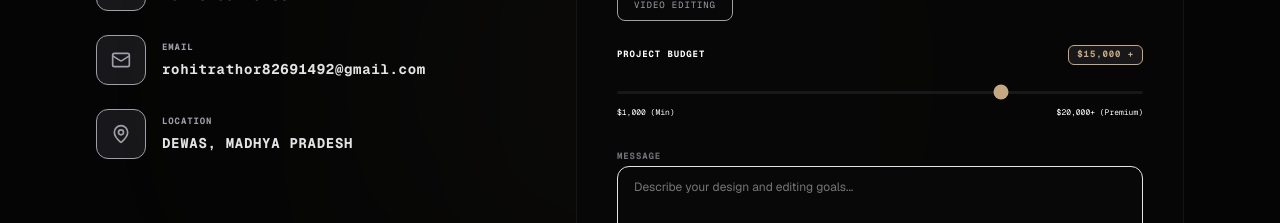
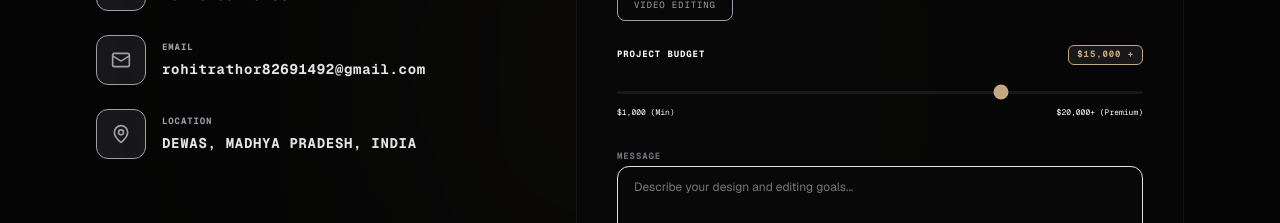
Before and after one commit to rohitrathor82691492-sys/rohit-portfolio, a Next.js app: page / in a window 1280 px wide. Shown: the part 8000-8223 px from the top of the page. Built offline with nearby package versions, Linux system fonts and the light colour scheme; a web font is replaced by a local one.

Commit message:
Update all remaining location references to Dewas, Madhya Pradesh, India

```diff
--- a/src/components/ContactForm.tsx
+++ b/src/components/ContactForm.tsx
@@ -95,7 +95,7 @@ export default function ContactForm() {
               </div>
               <div className="space-y-1 font-mono">
                 <div className="text-[9px] tracking-widest text-zinc-650 uppercase font-bold">LOCATION</div>
-                <div className="text-sm tracking-wider uppercase font-bold text-zinc-200">Dewas, Madhya Pradesh</div>
+                <div className="text-sm tracking-wider uppercase font-bold text-zinc-200">Dewas, Madhya Pradesh, India</div>
               </div>
             </div>
           </div>
```
